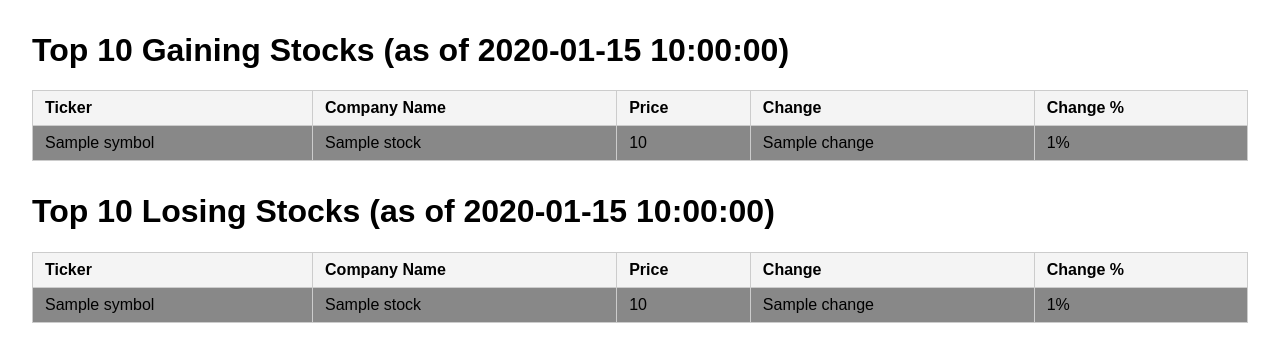
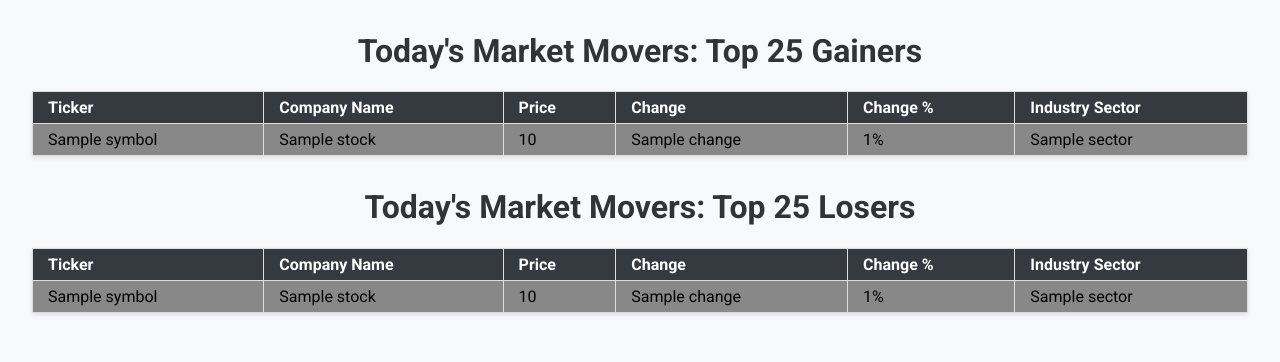
Before and after one commit to uchenna-j-edeh/mcp, a Flask app: template templates/index.html in a window 1280 px wide. Shown: the top 362 px of the page. Run offline with Flask 3, Linux system fonts and the light colour scheme; the template is opened without the code that fills it: most values are stand-ins (such as "Sample title", 1, 10 or a date in 2020).

Commit message:
feat: Enhance stock watcher with caching and UI improvements

```diff
--- a/app.py
+++ b/app.py
@@ -1,67 +1,119 @@
-
 import os
+import json
 from flask import Flask, render_template
 import requests
-from datetime import datetime
+from datetime import datetime, timedelta
 
 app = Flask(__name__)
+
+CACHE_DIR = '.data'
+CACHE_EXPIRATION = timedelta(days=1)
 
 def get_color(percentage, max_percentage, is_gainer):
     """
     Calculates the color shade based on the percentage change relative to the max change.
     """
-    # Normalize the percentage from 0 to 1
     if max_percentage == 0:
         normalized_percentage = 0
     else:
         normalized_percentage = abs(percentage) / max_percentage
 
-    # Create a gradient from light to dark
     if is_gainer:
-        # Green shades for gainers
         alpha = 0.1 + (normalized_percentage * 0.9)
         return f"rgba(0, 255, 0, {alpha})"
     else:
-        # Red shades for losers
         alpha = 0.1 + (normalized_percentage * 0.9)
         return f"rgba(255, 0, 0, {alpha})"
+
+def get_cached_data(filename):
+    """
+    Gets data from a cache file if it exists and is not expired.
+    """
+    filepath = os.path.join(CACHE_DIR, filename)
+    if os.path.exists(filepath):
+        modified_time = datetime.fromtimestamp(os.path.getmtime(filepath))
+        if datetime.now() - modified_time < CACHE_EXPIRATION:
+            with open(filepath, 'r') as f:
+                return json.load(f)
+    return None
+
+def set_cached_data(filename, data):
+    """
+    Saves data to a cache file.
+    """
+    if not os.path.exists(CACHE_DIR):
+        os.makedirs(CACHE_DIR)
+    filepath = os.path.join(CACHE_DIR, filename)
+    with open(filepath, 'w') as f:
+        json.dump(data, f)
+
+def get_sector(symbol, api_key):
+    """
+    Gets the sector for a stock, using a cache to avoid repeated API calls.
+    """
+    sectors = get_cached_data('sectors.json') or {}
+    if symbol in sectors:
+        return sectors[symbol]
+
+    profile_url = f"https://financialmodelingprep.com/api/v3/profile/{symbol}?apikey={api_key}"
+    try:
+        profile_response = requests.get(profile_url)
+        profile_response.raise_for_status()
+        profile_data = profile_response.json()
+        sector = profile_data[0].get('sector', 'N/A') if profile_data else 'N/A'
+        sectors[symbol] = sector
+        set_cached_data('sectors.json', sectors)
+        return sector
+    except requests.exceptions.RequestException as e:
+        print(f"Error fetching sector for {symbol}: {e}")
+        return "N/A"
 
 @app.route('/')
 def index():
     """
-    Fetches top 10 gaining and losing stocks from the Financial Modeling Prep API
+    Fetches top 25 gaining and losing stocks from the Financial Modeling Prep API
     and renders them in the index.html template.
     """
-    api_key = os.environ.get('FMP_API_KEY', 'YOUR_API_KEY')  # Use environment variable or placeholder
-    gainers_url = f"https://financialmodelingprep.com/api/v3/stock_market/gainers?apikey={api_key}"
-    losers_url = f"https://financialmodelingprep.com/api/v3/stock_market/losers?apikey={api_key}"
-
+    api_key = os.environ.get('FMP_API_KEY', 'YOUR_API_KEY')
     now = datetime.now().strftime("%Y-%m-%d %H:%M:%S")
 
     try:
         # Fetch gainers
-        gainers_response = requests.get(gainers_url)
-        gainers_response.raise_for_status()
-        gainers_data = gainers_response.json()
-        top_10_gainers = gainers_data[:10]
+        gainers_data = get_cached_data('gainers.json')
+        if not gainers_data:
+            gainers_url = f"https://financialmodelingprep.com/api/v3/stock_market/gainers?apikey={api_key}"
+            gainers_response = requests.get(gainers_url)
+            gainers_response.raise_for_status()
+            gainers_data = gainers_response.json()
+            set_cached_data('gainers.json', gainers_data)
 
-        if top_10_gainers:
-            max_gain = max(stock['changesPercentage'] for stock in top_10_gainers)
-            for stock in top_10_gainers:
+        top_25_gainers = gainers_data[:25]
+
+        if top_25_gainers:
+            max_gain = max(stock['changesPercentage'] for stock in top_25_gainers)
+            for stock in top_25_gainers:
                 stock['color'] = get_color(stock['changesPercentage'], max_gain, is_gainer=True)
+                stock['sector'] = get_sector(stock['symbol'], api_key)
+
 
         # Fetch losers
-        losers_response = requests.get(losers_url)
-        losers_response.raise_for_status()
-        losers_data = losers_response.json()
-        top_10_losers = losers_data[:10]
+        losers_data = get_cached_data('losers.json')
+        if not losers_data:
+            losers_url = f"https://financialmodelingprep.com/api/v3/stock_market/losers?apikey={api_key}"
+            losers_response = requests.get(losers_url)
+            losers_response.raise_for_status()
+            losers_data = losers_response.json()
+            set_cached_data('losers.json', losers_data)
 
-        if top_10_losers:
-            max_loss = max(abs(stock['changesPercentage']) for stock in top_10_losers)
-            for stock in top_10_losers:
+        top_25_losers = losers_data[:25]
+
+        if top_25_losers:
+            max_loss = max(abs(stock['changesPercentage']) for stock in top_25_losers)
+            for stock in top_25_losers:
                 stock['color'] = get_color(stock['changesPercentage'], max_loss, is_gainer=False)
+                stock['sector'] = get_sector(stock['symbol'], api_key)
 
-        return render_template('index.html', gainers=top_10_gainers, losers=top_10_losers, last_updated=now)
+        return render_template('index.html', gainers=top_25_gainers, losers=top_25_losers, last_updated=now)
 
     except requests.exceptions.RequestException as e:
         print(f"Error fetching data from FMP API: {e}")
--- a/static/style.css
+++ b/static/style.css
@@ -1,20 +1,36 @@
 body {
-    font-family: sans-serif;
+    font-family: 'Roboto', sans-serif;
     margin: 2em;
+    background-color: #f8f9fa;
+}
+
+h1 {
+    text-align: center;
+    color: #333;
 }
 
 table {
     width: 100%;
     border-collapse: collapse;
-    margin-bottom: 2em; /* Add margin to the bottom of tables */
+    margin-bottom: 2em;
+    box-shadow: 0 2px 5px rgba(0,0,0,0.1);
 }
 
 th, td {
-    padding: 8px 12px;
-    border: 1px solid #ccc;
+    padding: 6px 15px;
+    border: 1px solid #ddd;
     text-align: left;
 }
 
 thead {
-    background-color: #f4f4f4;
+    background-color: #343a40;
+    color: #ffffff;
 }
+
+tbody tr:nth-child(odd) {
+    background-color: #f2f2f2;
+}
+
+tbody tr:hover {
+    background-color: #e9ecef;
+}
--- a/templates/index.html
+++ b/templates/index.html
@@ -3,11 +3,14 @@
 <head>
     <meta charset="UTF-8">
     <meta name="viewport" content="width=device-width, initial-scale=1.0">
-    <title>Top 10 Gaining and Losing Stocks</title>
+    <title>Today's Market Movers: Top 25 Gainers & Losers</title>
     <link rel="stylesheet" href="{{ url_for('static', filename='style.css') }}">
+    <link rel="preconnect" href="https://fonts.googleapis.com">
+    <link rel="preconnect" href="https://fonts.gstatic.com" crossorigin>
+    <link href="https://fonts.googleapis.com/css2?family=Roboto:wght@400;700&display=swap" rel="stylesheet">
 </head>
 <body>
-    <h1>Top 10 Gaining Stocks (as of {{ last_updated }})</h1>
+    <h1>Today's Market Movers: Top 25 Gainers</h1>
     <table class="gainer">
         <thead>
             <tr>
@@ -16,6 +19,7 @@
                 <th>Price</th>
                 <th>Change</th>
                 <th>Change %</th>
+                <th>Industry Sector</th>
             </tr>
         </thead>
         <tbody>
@@ -26,12 +30,13 @@
                 <td>{{ stock.price }}</td>
                 <td>{{ stock.change }}</td>
                 <td>{{ stock.changesPercentage }}%</td>
+                <td>{{ stock.sector }}</td>
             </tr>
             {% endfor %}
         </tbody>
     </table>
 
-    <h1>Top 10 Losing Stocks (as of {{ last_updated }})</h1>
+    <h1>Today's Market Movers: Top 25 Losers</h1>
     <table class="loser">
         <thead>
             <tr>
@@ -40,6 +45,7 @@
                 <th>Price</th>
                 <th>Change</th>
                 <th>Change %</th>
+                <th>Industry Sector</th>
             </tr>
         </thead>
         <tbody>
@@ -50,6 +56,7 @@
                 <td>{{ stock.price }}</td>
                 <td>{{ stock.change }}</td>
                 <td>{{ stock.changesPercentage }}%</td>
+                <td>{{ stock.sector }}</td>
             </tr>
             {% endfor %}
         </tbody>
```
Also changed, not shown: 1 other file.
